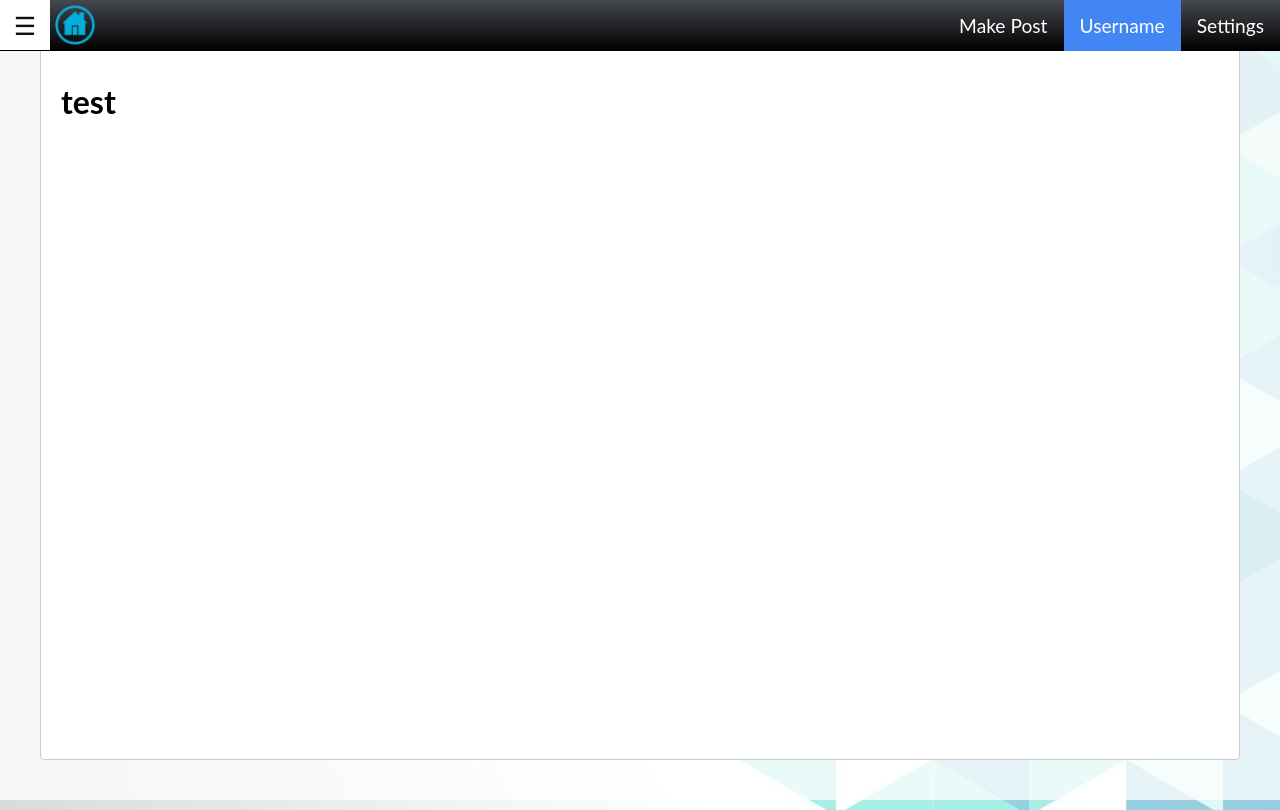
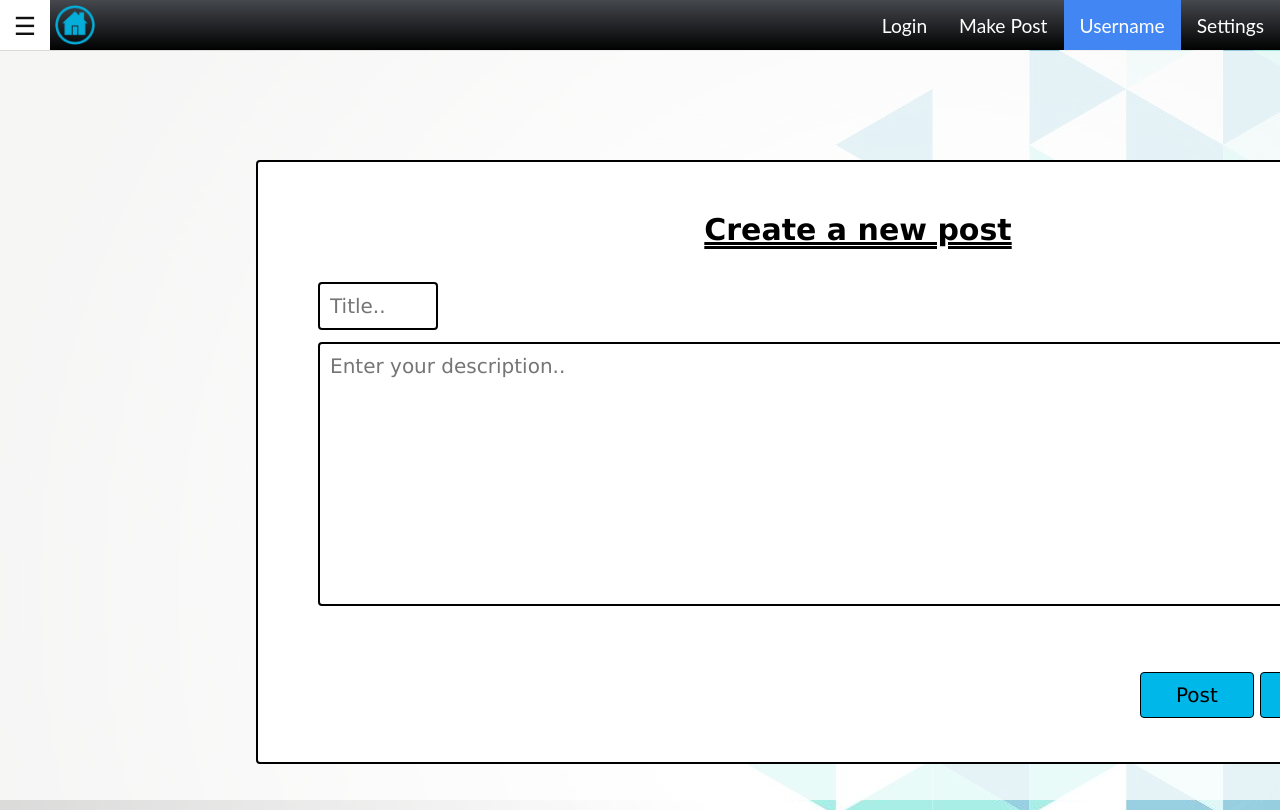
Before and after one commit to Richmond-Truong/groupFinder, a React (Create React App) app in the folder client/: page / in a window 1280 px wide. Both pictures are taken after a click on the link "Make Post". Built offline with nearby package versions, Linux system fonts and the light colour scheme; no server answers.

Commit message:
added in the modals

```diff
--- a/client/src/App.js
+++ b/client/src/App.js
@@ -2,6 +2,7 @@ import React, { Component } from 'react';
 import './App.css';
 import './styles/barStyle.css';
 import './styles/postStyle.css';
+import './styles/modalStyle.css';
 import UI from './scripts/UI';
 import Main from './scripts/main';
 
--- a/client/src/scripts/UI.js
+++ b/client/src/scripts/UI.js
@@ -56,20 +56,63 @@ class TopBar extends Component{
   }
 
   isModalOpen = (name) =>{
+    console.log(`xxx modal = ${this.state.modalOn}`)
     return (name === this.state.modalOn);
   }
   render() {
+    const loginModal = (
+      <Modal  className="login-modal"
+        verlayClassName="Overlay"
+        isOpen={this.isModalOpen("Login")}
+        onRequestClose={this.closeModal}
+      >
+        <button className="close-modal-btn" onClick={this.closeModal}> &#9747; </button>
+        <h1> Sign in </h1>
+        <form onSubmit={this.handleSubmit}>
+        <label>
+            <input className='usernameField' placeholder="Username" type="text" onChange={this.handleUsernameChange}/>
+        </label>
+        <label>
+            <input className='passwordField' placeholder="Password" type="password" onChange={this.handlePasswordChange}/>
+        </label>
+        <input className='rememberMe' type="checkbox"/> <h2>Remember me</h2>
+        <input className='attemptLogin' type="submit" value="Login"/>
+        </form>
+        <a href >New user? Click here to register</a>
+      </Modal>
+    );
+
+  const newPostModal = (
+    <div className="page">
+      <Modal
+        className="new-post-modal"
+        isOpen={this.isModalOpen("createPost")}
+        onRequestClose={this.closeModal}
+        id = "createPost"
+      >
+        <h1> Create a new post </h1>
+        <form>
+          <label>
+            <input className='postTitle' placeholder="Title.." type="text" />
+          </label>
+          <label>
+            <textarea className='postDescription' placeholder="Enter your description.." rows="10" cols="50"/>
+          </label>
+        </form>
+        <input className='submitPost' type="submit" value="Post"/>
+        <button className='cancel-post-btn' onClick={this.closeModal}> Cancel </button>
+      </Modal>
+    </div>
+  );
+
     return (
     <div className="topnav">
-        <Modal
-          isOpen={() => this.isModalOpen("createPost")}
-          onRequestClose={this.closeModal}
-          id = "createPost">
-          <h1> test </h1>
-        </Modal>
+      {newPostModal}
+      {loginModal}
       <a href="#Settings">Settings</a>
       <a className="active">Username</a>
       <a onClick={() => this.openModal("createPost")}> Make Post</a>
+      <a onClick={() => this.openModal("Login")}> Login</a>
     </div>
     );
   }
--- /dev/null
+++ b/client/src/styles/modalStyle.css
@@ -0,0 +1,240 @@
+/*Styles for Login window Modals*/
+
+.login-modal {
+    position: fixed;
+    top:20%;
+    left:38%;
+    width:500px;
+    height: 600px;
+    border: 2px solid black;
+    border-radius: 3px;
+    background-color: white;
+    outline: none;
+}
+
+.Overlay {
+    position: fixed;
+    top: 0;
+    left: 0;
+    right: 0;
+    bottom: 0;
+    background-color: rgba(255, 255, 255, 0)
+}
+
+.login-modal input.usernameField{
+    position:absolute;
+    top: 20%;
+    left: 20%;
+    width: 50%;
+    font-family: "Verdana";
+    border: 2px solid black;
+    border-radius: 4px;
+    padding: 10px 10px;
+    box-sizing: border-box;
+}
+
+.login-modal input.usernameField:focus{
+    border: 2px solid lightskyblue;
+}
+
+.login-modal  input.passwordField{
+    position:absolute;
+    top:30%;
+    left: 20%;
+    width: 50%;
+    font-family: "Verdana";
+    border: 2px solid black;
+    border-radius: 4px;
+    padding: 10px 10px;
+    box-sizing: border-box;
+}
+
+
+.login-modal input.passwordField:focus{
+    border: 2px solid lightskyblue;
+}
+
+.login-modal input.rememberMe {
+    position: absolute;
+    top: 40%;
+    left: 20%;
+    cursor: pointer;
+}
+
+.login-modal h2 {
+    font-size: 12px;
+    font-family: "Verdana";
+    position: absolute;
+    margin-left: 25%;
+    top: 38.5%;
+}
+
+
+.login-modal input.attemptLogin{
+    position: absolute;
+    top: 45%;
+    left: 20%;
+    padding: 10px 35px;
+    font-size: 20px;
+    font-family: "Verdana";
+    background-color: rgba(0,183,234,1);
+    border: 1px solid black;
+    border-radius: 4px;
+}
+
+.login-modal input.attemptLogin:hover {
+    position: absolute;
+    top: 45%;
+    left: 20%;
+    padding: 10px 35px;
+    font-size: 20px;
+    font-family: "Verdana";
+    color: white;
+    background-color: rgba(0,183,234,1);
+    border: 1px solid black;
+    border-radius: 4px;
+    cursor: pointer;
+}
+
+.open-modal-btn {
+    position: absolute;
+    left:50%;
+    background-color: aqua;
+    font-size: 20px;
+}
+
+.login-modal h1 {
+    font-family: "Verdana";
+    margin-left: 35%;
+    margin-top:12%;
+}
+
+
+.login-modal a {
+    position:absolute;
+    top:55%;
+    left:20%;
+}
+
+.login-modal .close-modal-btn {
+    position: absolute;
+    top: 2.5%;
+    left: 92%;
+    font-size: 20px;
+    background-color: transparent;
+    border: transparent;
+}
+
+/*
+    Styles for creating new post window
+*/
+
+.create-new-post-btn {
+    position:fixed;
+    top:85%;
+    right:5%;
+    font-size: 30px;
+    display:block;
+    height:65px;
+    width:65px;
+    padding: 10px;
+    border-radius: 50%;
+    border: none;
+    background-color: lightyellow;
+    outline:none;
+}
+
+.create-new-post-btn:focus {
+    position: fixed;
+    padding: 10px;
+    border-radius: 50%;
+    border: none;
+    background-color: lightgreen;
+}
+
+.new-post-modal {
+    position: fixed;
+    top:20%;
+    left:20%;
+    width:1200px;
+    height: 600px;
+    border: 2px solid black;
+    border-radius: 4px;
+    background-color: white;
+    outline: none;
+}
+
+.new-post-modal h1{
+    position: relative;
+    top: 5%;
+    font-size: 30px;
+    font-family: "Verdana";
+    text-align: center;
+    text-decoration-line: underline;
+    text-decoration-style: double;
+}
+
+.new-post-modal input.postTitle{
+    position: absolute;
+    top: 20%;
+    left: 5%;
+    width: 10%;
+    font-size: 20px;
+    font-family: "Verdana";
+    border: 2px solid black;
+    border-radius: 4px;
+    padding: 10px 10px;
+    box-sizing: border-box;
+    -webkit-transition: width 0.4s ease-in-out;
+    transition: width 0.4s ease-in-out;
+}
+
+.new-post-modal input.postTitle:focus{
+    width: 90%;
+    border: 2px solid lightskyblue;
+}
+
+.new-post-modal textarea.postDescription{
+    position: absolute;
+    top: 30%;
+    left: 5%;
+    width: 90%;
+    font-size: 20px;
+    font-family: "Verdana";
+    box-sizing: border-box;
+    border: 2px solid black;
+    border-radius: 4px;
+    padding: 10px 10px;
+    box-sizing: border-box;
+    resize: none;
+}
+
+.new-post-modal textarea.postDescription:focus{
+    border: 2px solid lightskyblue;
+}
+
+.new-post-modal input.submitPost{
+    position: absolute;
+    top: 85%;
+    left: 73.5%;
+    padding: 10px 35px;
+    font-size: 20px;
+    font-family: "Verdana";
+    background-color: rgba(0,183,234,1);
+    border: 1px solid black;
+    border-radius: 4px;
+    cursor: pointer;
+}
+
+.new-post-modal button.cancel-post-btn{
+    position: absolute;
+    top: 85%;
+    left: 83.5%;
+    padding: 10px 35px;
+    font-size: 20px;
+    font-family: "Verdana";
+    background-color: rgba(0,183,234,1);
+    border: 1px solid black;
+    border-radius: 4px;
+    cursor: pointer;
+}
```
Lines whose indentation alone changed are shown as unchanged.
